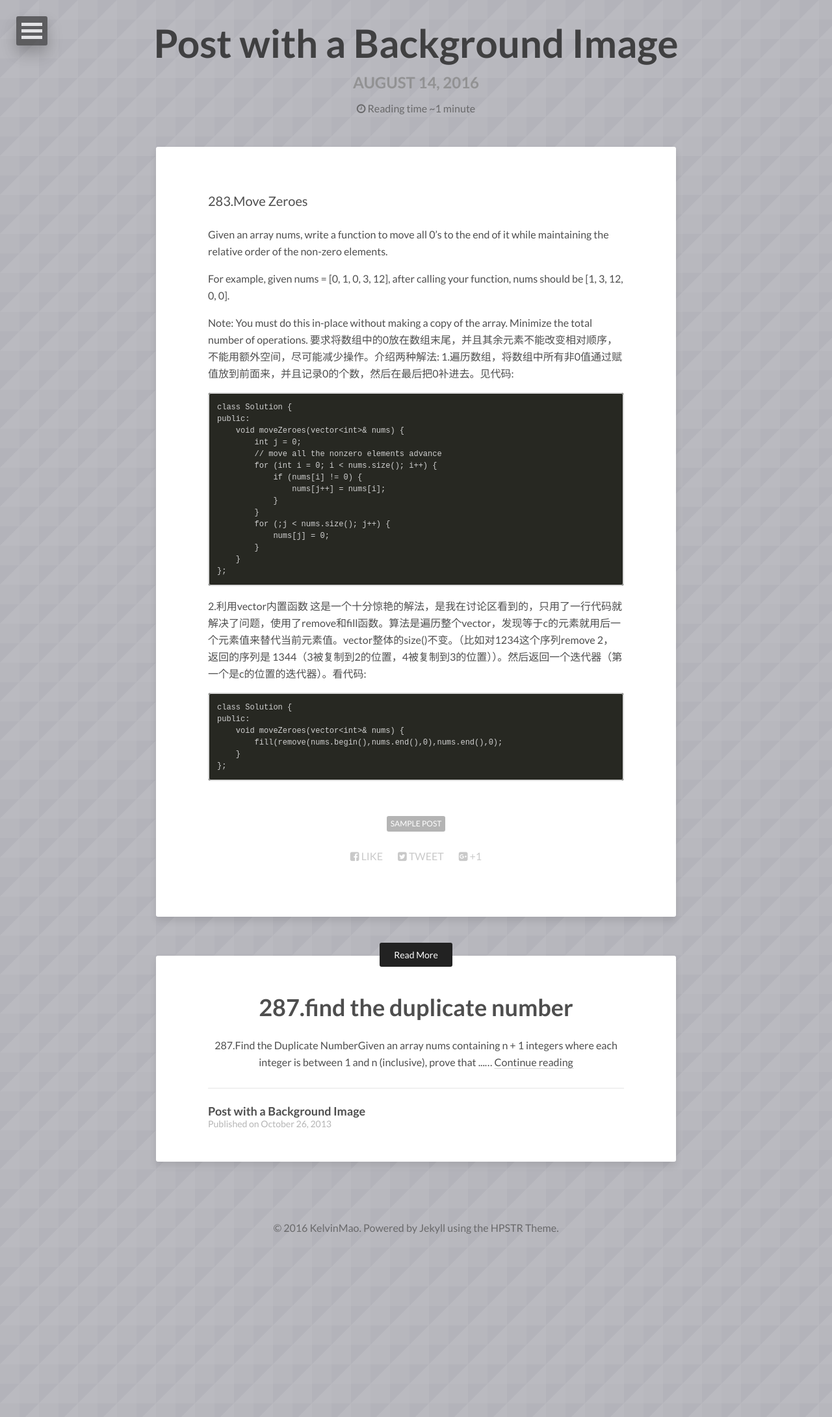
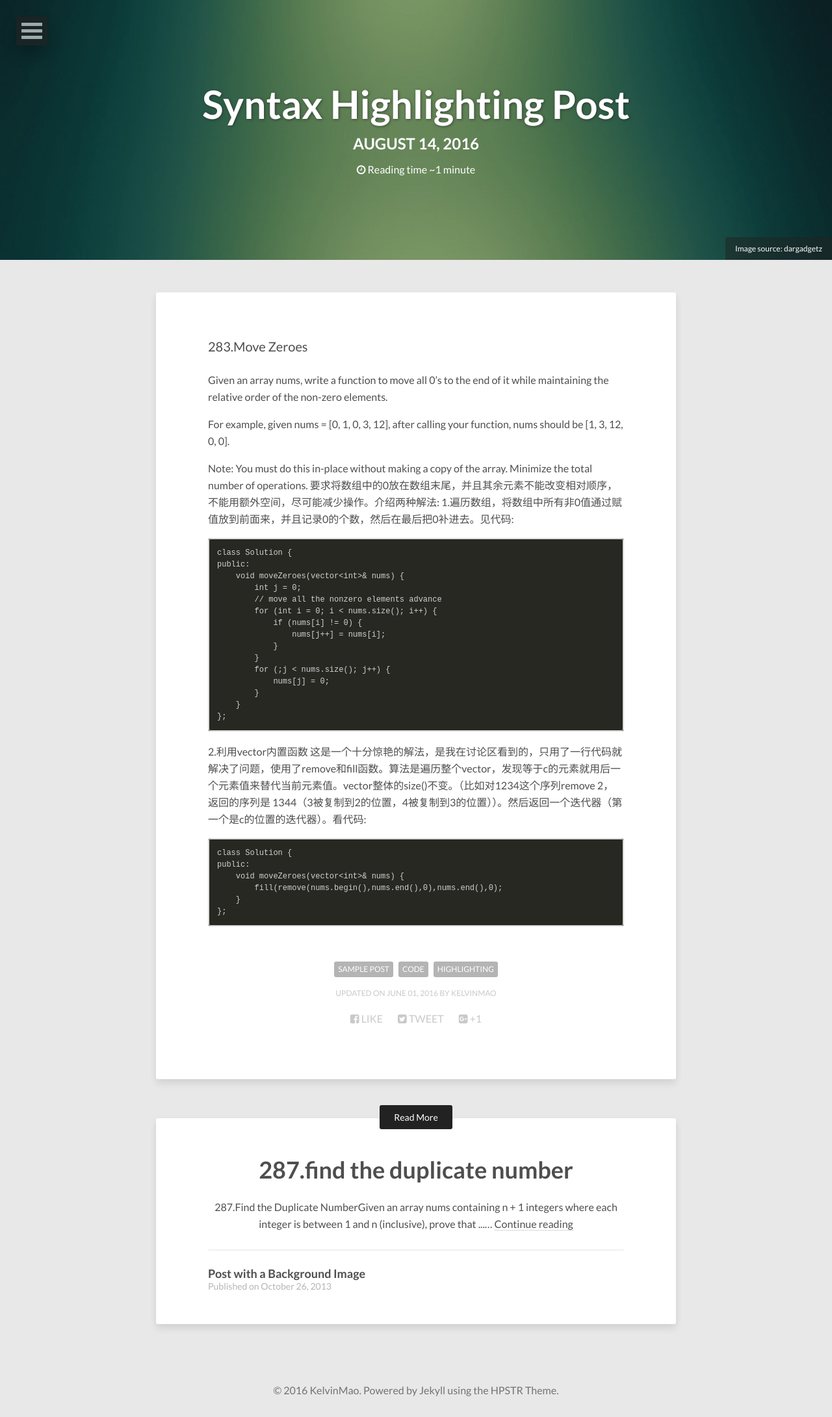
Before and after one commit to Kelvinmao/kelvinmao.github.io, a Jekyll site: the page built from _posts/2016-08-14-283.Move Zeroes.md, in a window 1280 px wide. Shown: the whole page at 65% size. Built offline with Jekyll 4.4.1, drawn with Linux system fonts in a browser that asks for light colours; nearby versions of some CDN libraries; before the commit the page ends 1931 px from its top, so only the background shows below that.

Commit message:
Update 2016-08-14-283.Move Zeroes.md

```diff
--- a/_posts/2016-08-14-283.Move Zeroes.md
+++ b/_posts/2016-08-14-283.Move Zeroes.md
@@ -1,10 +1,13 @@
 ---
 layout: post
-title: Post with a Background Image
-description: "Sample post with a background image CSS override."
-tags: [sample post]
+title: Syntax Highlighting Post
+description: "Demo post displaying the various ways of highlighting code in Markdown."
+modified: 2016-06-01T15:27:45-04:00
+tags: [sample post, code, highlighting]
 image:
-  background: triangular.png
+  feature: abstract-10.jpg
+  credit: dargadgetz
+  creditlink: http://www.dargadgetz.com/ios-7-abstract-wallpaper-pack-for-iphone-5-and-ipod-touch-retina/
 ---
 
 283.Move Zeroes
```
